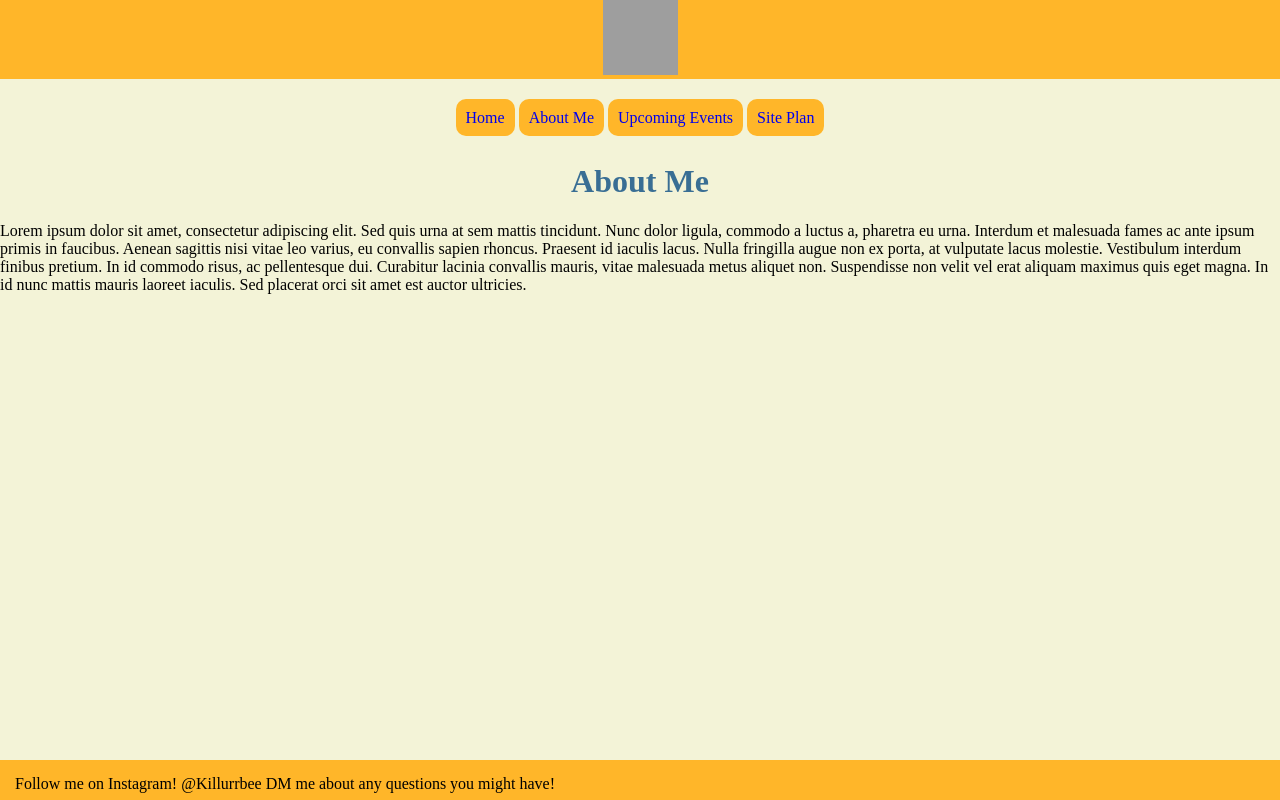
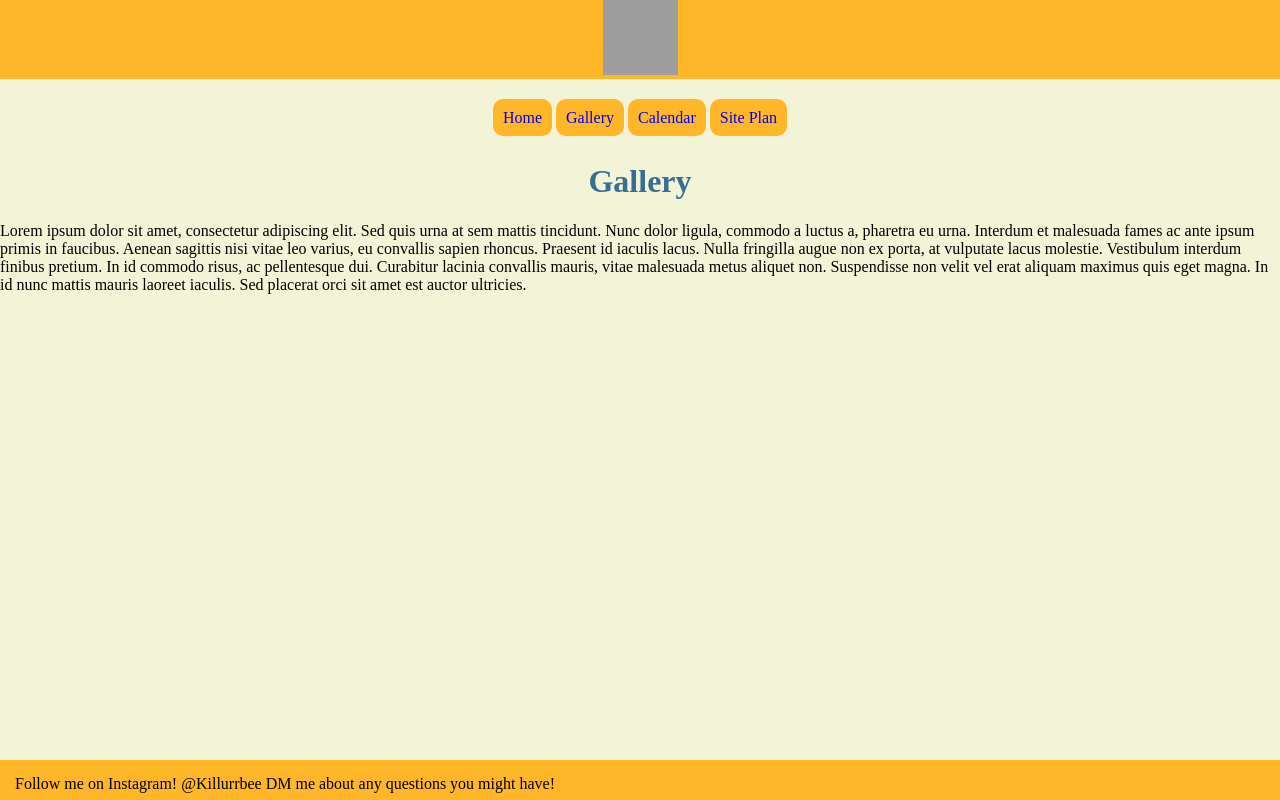
Before and after one commit to Jwesterner/Lilys-Website, a plain HTML site: page gallery.html in a window 1280 px wide. Drawn offline with Linux system fonts and the light colour scheme; grey boxes are pictures that could not be loaded.

Commit message:
renamed pages

```diff
--- a/about-me.html
+++ b/gallery.html
@@ -17,11 +17,11 @@
     </header>
     <nav>
       <a href="index.html">Home</a>
-      <a href="about-me.html">About Me</a>
-      <a href="upcoming-events.html">Upcoming Events</a>
+      <a href="about-me.html">Gallery</a>
+      <a href="upcoming-events.html">Calendar</a>
       <a href="site-plan.html" target="_blank">Site Plan</a>
     </nav>
-    <h1 class="pg-title">About Me</h1>
+    <h1 class="pg-title">Gallery</h1>
     <p1 id="about-me-txt">
       Lorem ipsum dolor sit amet, consectetur adipiscing elit. Sed quis urna at
       sem mattis tincidunt. Nunc dolor ligula, commodo a luctus a, pharetra eu
```
Also changed, not shown: index.html (+2 -2 lines), upcoming-events.html (+2 -2 lines).
